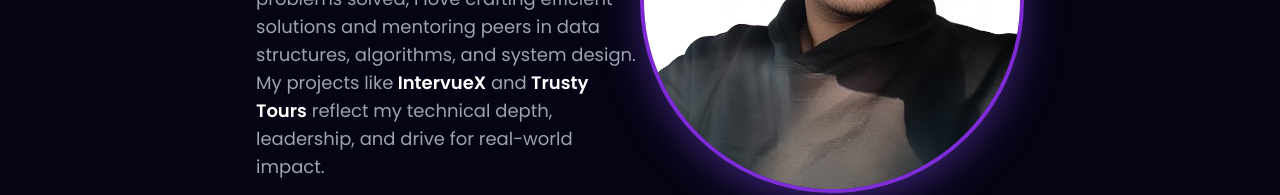
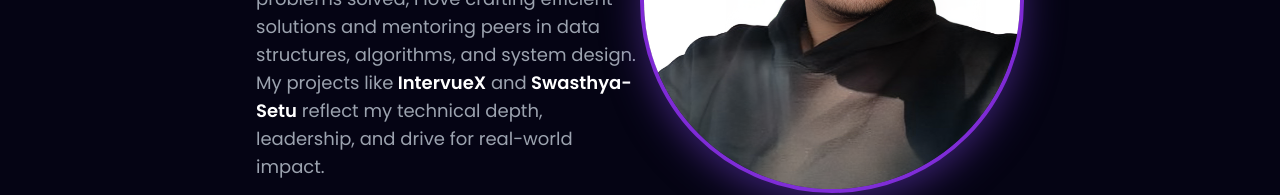
Before and after one commit to mayankgaur0405/My_portfolio, a React (Vite) app: page / in a window 1280 px wide. Shown: the part 611-806 px from the top of the page. Built offline with nearby package versions, Linux system fonts and the light colour scheme.

Commit message:
about section updated

```diff
--- a/src/components/About/About.jsx
+++ b/src/components/About/About.jsx
@@ -41,7 +41,7 @@ const About = () => {
             With a CGPA of 8.27 at GL Bajaj and 550+ LeetCode problems solved, I love crafting efficient solutions
             and mentoring peers in data structures, algorithms, and system design. My projects like
             <span className="text-white font-semibold"> IntervueX</span> and
-            <span className="text-white font-semibold"> Trusty Tours</span> reflect my technical depth,
+            <span className="text-white font-semibold"> Swasthya-Setu</span> reflect my technical depth,
             leadership, and drive for real-world impact.
           </p>
 
```
